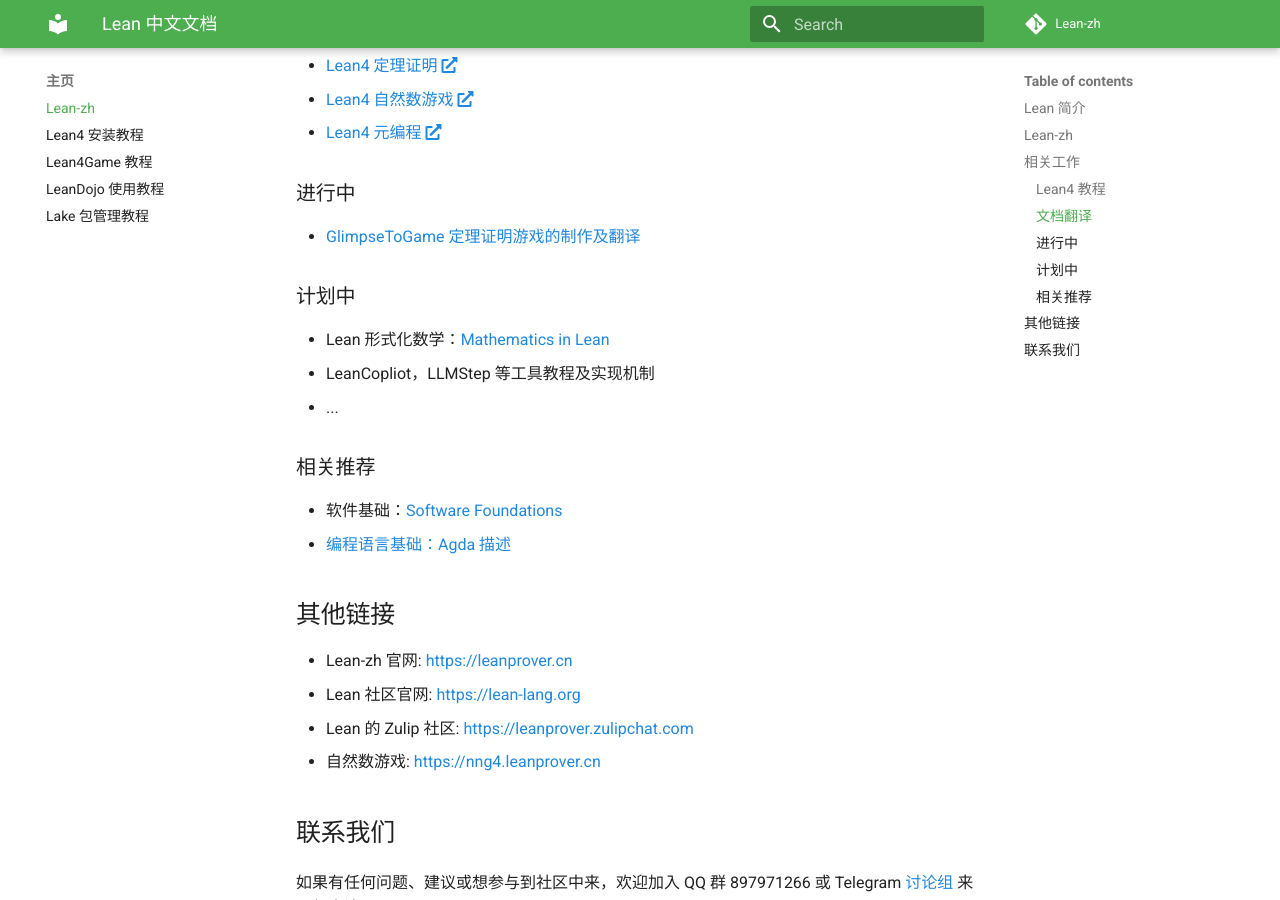
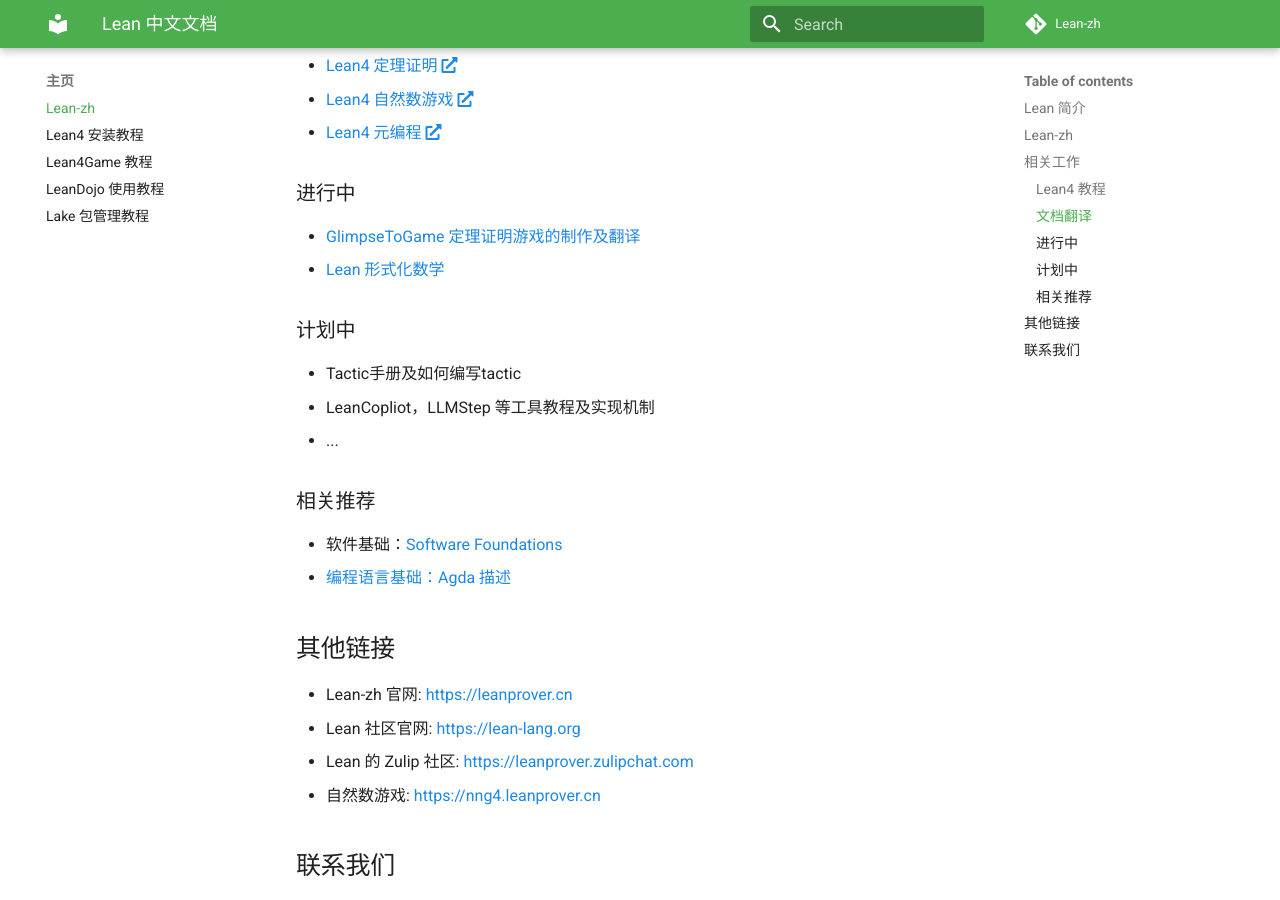
Before and after one commit to Lean-zh/lean-zh.github.io, an MkDocs documentation site: the page built from docs/index.md, in a window 1280 px wide and 900 px high, scrolled down 1076 px. Built offline with MkDocs 1.6.1 and Material for MkDocs 9.7.7, drawn with Linux system fonts in a browser that asks for light colours; comment, search, counter and statistics services are not loaded; the version menu is left out.

Commit message:
Update index.md add MIL

```diff
--- a/docs/index.md
+++ b/docs/index.md
@@ -54,10 +54,10 @@
 ### 进行中
 
   * [GlimpseToGame 定理证明游戏的制作及翻译](https://github.com/Lean-zh/GlimpseGame)
+  * [Lean 形式化数学](https://www.leanprover.cn/math-in-lean-zh/)
 
 ### 计划中
-
-  * Lean 形式化数学：[Mathematics in Lean](https://leanprover-community.github.io/mathematics_in_lean/index.html)
+  * Tactic手册及如何编写tactic
   * LeanCopliot，LLMStep 等工具教程及实现机制
   * ...
 
```
